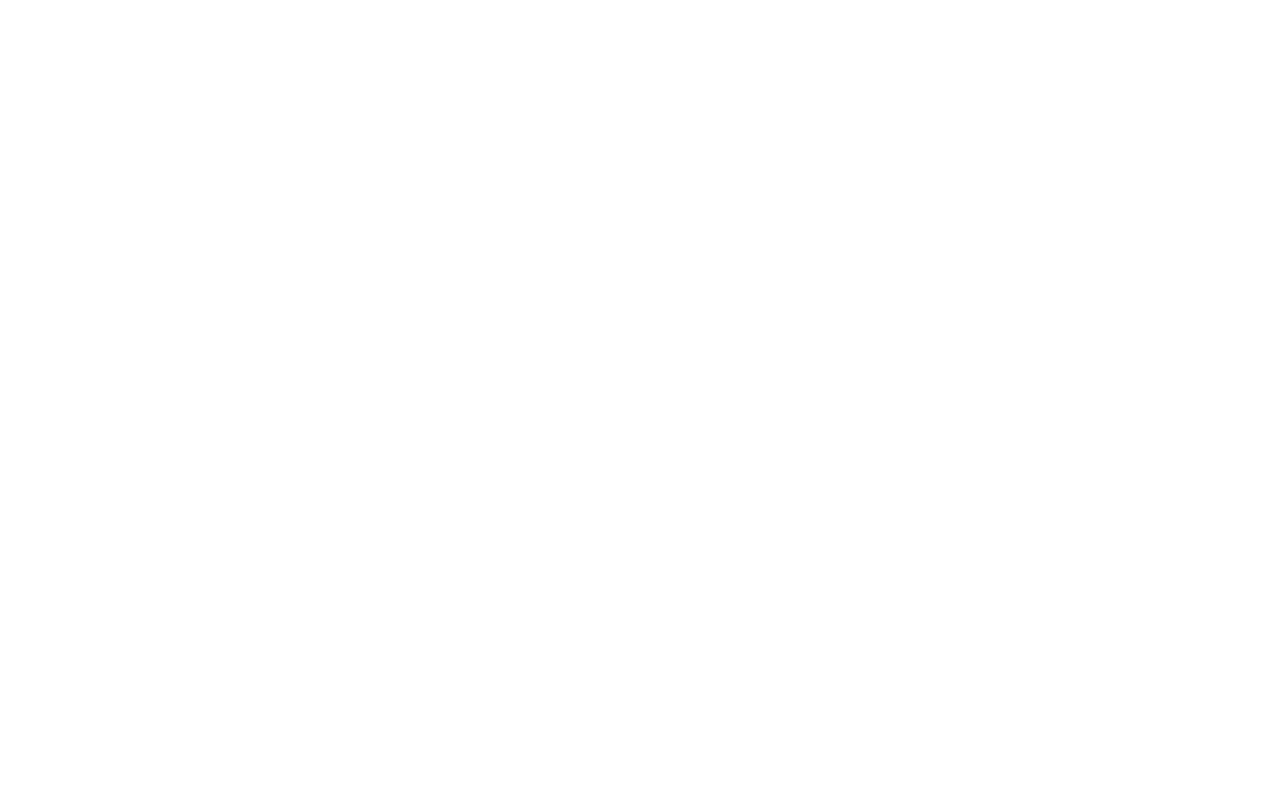
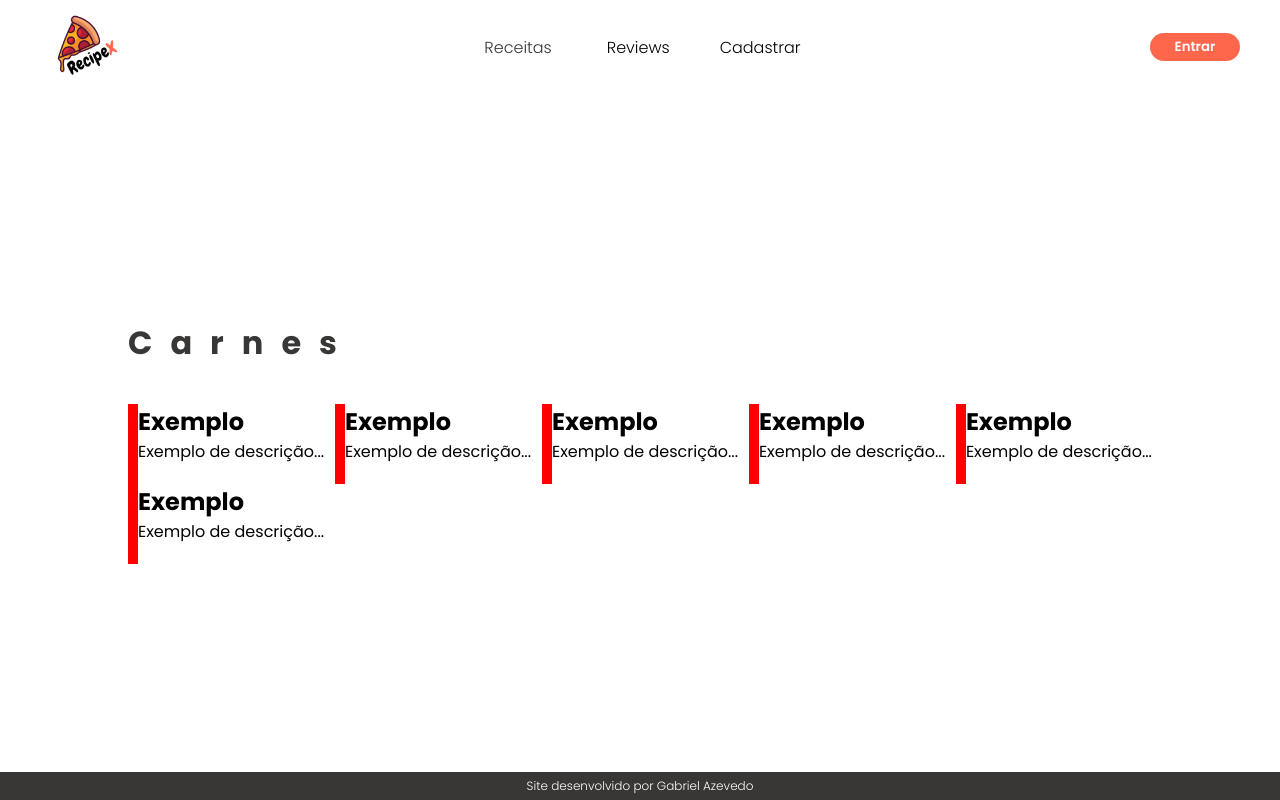
Before and after one commit to gabrielazevedoc/RECIPEx, a React (Create React App) app in the folder recipex-app/: page /Lista-Receitas-Carne in a window 1280 px wide. Before the commit this address had no page. Built offline with nearby package versions, Linux system fonts and the light colour scheme.

Commit message:
feat: add Recipe List Page and yours components

```diff
--- a/recipex-app/src/App.jsx
+++ b/recipex-app/src/App.jsx
@@ -4,13 +4,15 @@ import './App.scss';
 
 import HomePage from './pages/HomePage'
 import RecipeCategoryPage from './pages/RecipeCategoryPage';
+import RecipePage from './pages/RecipePage'
 
 
 function App() {
   return (
     <Routes>
-      <Route exact path='/' Component={HomePage}/>
-      <Route path='/Receitas' Component={RecipeCategoryPage}/>
+      <Route exact path='/' element={<HomePage/>}/>
+      <Route path='/Receitas' element={<RecipeCategoryPage/>}/>
+      <Route path='/Lista-Receitas-Carne' element={<RecipePage/>}/>
     </Routes>
   );
 }
--- a/recipex-app/src/components/RecipeCategoryCard.scss
+++ b/recipex-app/src/components/RecipeCategoryCard.scss
@@ -4,15 +4,13 @@
     display: inline-block;
     position: relative;
     overflow: hidden;
+    transition: transform .5s ease;
+
 
     img{
         width: 100%;
         border-radius: 4px;
-        transition: transform .5s ease;
-    }
 
-    img:hover{
-        transform: scale(1.1);
     }
 
     h3{
@@ -26,3 +24,7 @@
         color: #383736;
     }
 }
+
+.category-container:hover{
+    transform: scale(1.1);
+}
--- /dev/null
+++ b/recipex-app/src/components/RecipeList.jsx
@@ -0,0 +1,21 @@
+import RecipeListCard from './RecipeListCard';
+
+import './RecipeList.scss'
+
+const RecipeList = (props) => {
+    return(
+        <div className="recipe-list-container">
+            <h1>{props.title}</h1>
+            <div className="recipe-list-cards">
+                <RecipeListCard/>
+                <RecipeListCard/>
+                <RecipeListCard/>
+                <RecipeListCard/>
+                <RecipeListCard/>
+                <RecipeListCard/>
+            </div>
+        </div>
+    )
+}
+
+export default RecipeList;
--- /dev/null
+++ b/recipex-app/src/components/RecipeList.scss
@@ -0,0 +1,24 @@
+.recipe-list-container{
+    width: 80%;
+    margin: auto;
+    display: flex;
+    flex-direction: column;
+    justify-content: center;
+    gap: 21px;
+
+    h1{
+        font-family: "Poppins", sans-serif;
+        font-weight: 700;
+        font-size: 32px;
+        line-height: 80px;
+        letter-spacing: 18px;
+        color: #383736;
+    }
+
+    .recipe-list-cards{
+        display: flex;
+        justify-content: space-between;
+        flex-wrap: wrap;
+    }
+
+}
--- /dev/null
+++ b/recipex-app/src/components/RecipeListCard.jsx
@@ -0,0 +1,18 @@
+import './RecipeListCard.scss';
+
+const RecipeListCard = () => {
+    return (
+        <div className="recipe-container">
+            <div className="recipe-bar"></div>
+            <div className="recipe-content">
+                <div className="recipe-title">
+                    <span></span>
+                    <h2>Exemplo</h2>
+                </div>
+                <p className="description">Exemplo de descrição...</p>
+            </div>
+        </div>
+    )
+}
+
+export default RecipeListCard;
--- /dev/null
+++ b/recipex-app/src/components/RecipeListCard.scss
@@ -0,0 +1,13 @@
+.recipe-container{
+    display: flex;
+    max-width: 500px;
+    height: 80px;
+    border-radius: 12px;
+    padding: 0;
+
+    .recipe-bar{
+        width: 10px;
+        height: 100%;
+        background-color: red;
+    }
+}
--- /dev/null
+++ b/recipex-app/src/pages/RecipePage.jsx
@@ -0,0 +1,17 @@
+import NavBar from '../components/NavBar';
+import RecipeList from '../components/RecipeList';
+import Footer from '../components/Footer';
+
+import '../App.scss';
+
+const RecipePage = () => {
+    return(
+        <div className="full-page-container">
+            <NavBar/>
+            <RecipeList title='Carnes'/>
+            <Footer/>
+        </div>
+    )
+}
+
+export default RecipePage;
```
